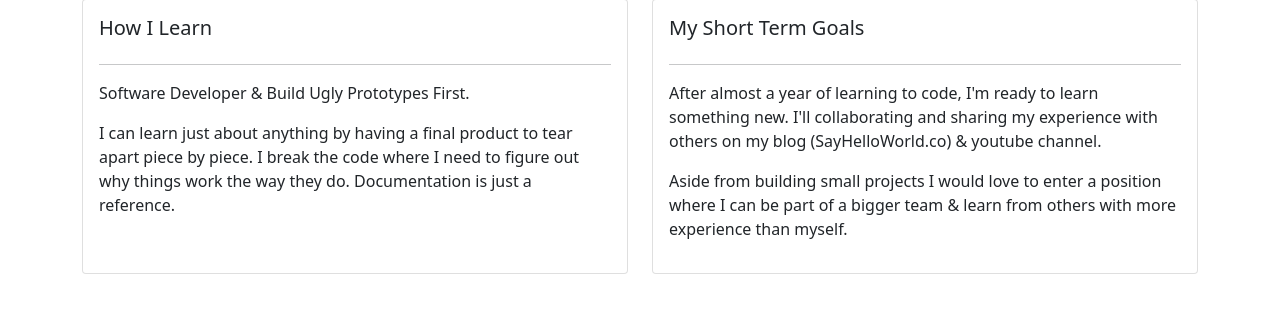
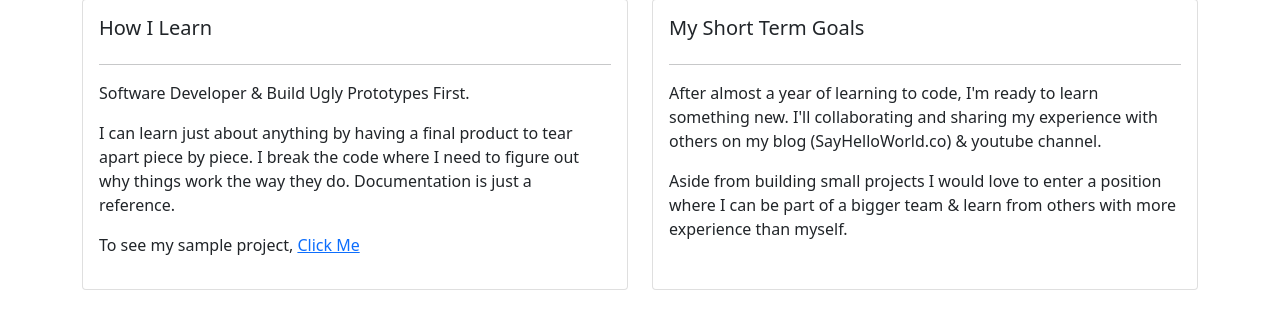
Before and after one commit to Aaron-Ekal/Polished-Resume-Portfolio, a Django app: page / in a window 1280 px wide. Shown: the part 1900-2214 px from the top of the page. Before the commit the page ends 2174 px from the top, so only its background shows below. Run offline with Django 4.2, Linux system fonts and the light colour scheme.

Commit message:
Link to a project

```diff
--- a/base/templates/base/home.html
+++ b/base/templates/base/home.html
@@ -88,6 +88,7 @@
 					<p>Software Developer & Build Ugly Prototypes First.</p>
 
 					<p>I can learn just about anything by having a final product to tear apart piece by piece. I break the code where I need to figure out why things work the way they do. Documentation is just a reference.</p>
+                    <p>To see my sample project, <a href="https://aaron-ekal.github.io/pizza-ip/">Click Me</a></p>
                 </div>
             </div>
             <div class="col-md-6">
```
